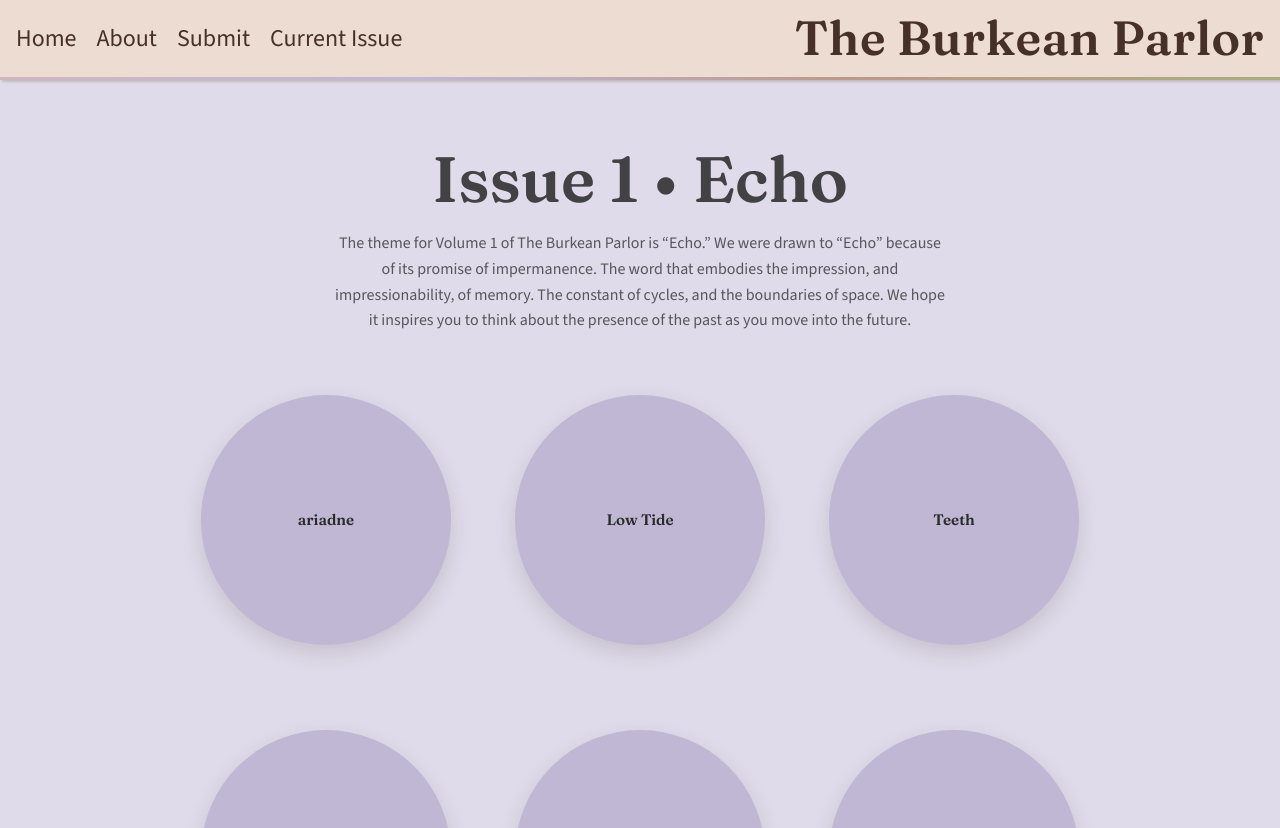
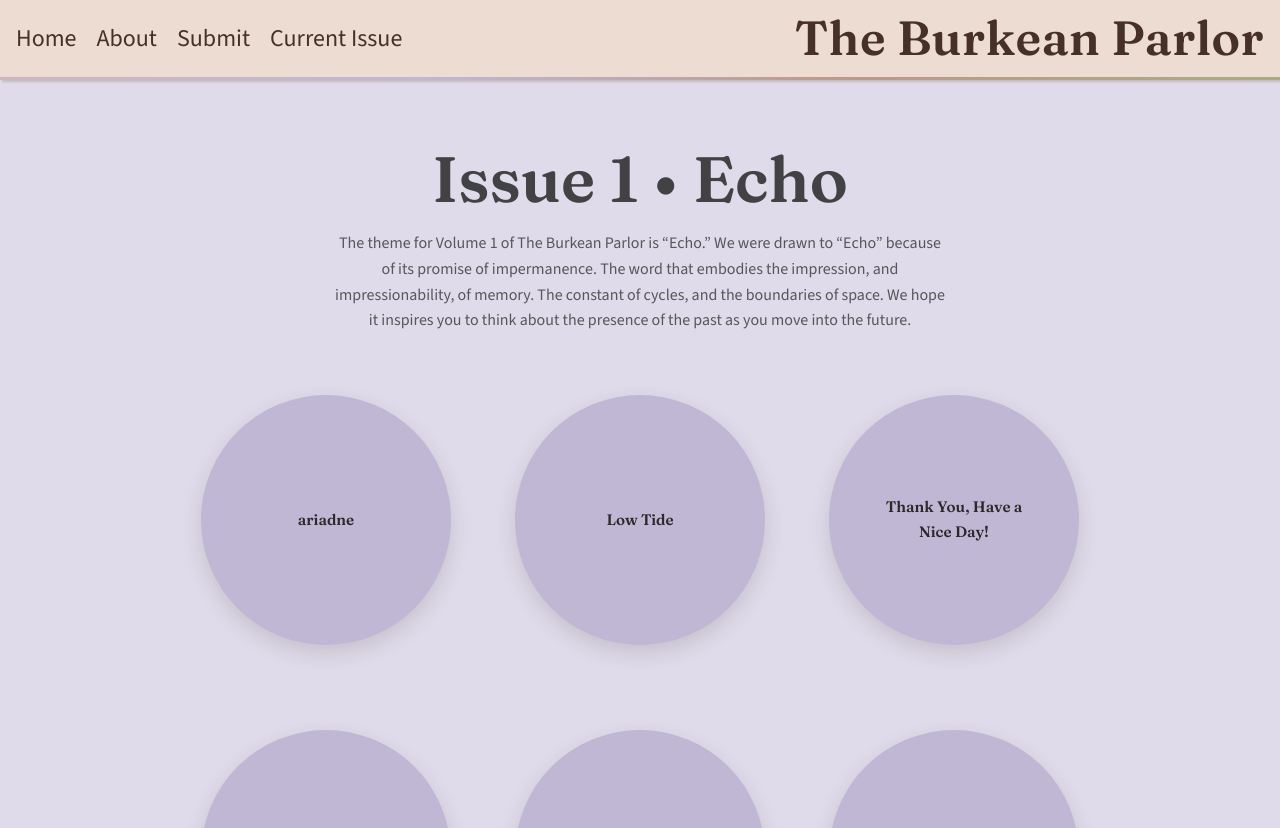
Before and after one commit to a0-ye/theburkeanparlor, a React (Vite) app: page /Issue/1 in a window 1280 px wide. Shown: the top 828 px of the page. Built offline with nearby package versions, Linux system fonts and the light colour scheme.

Commit message:
teeth removal.

```diff
--- a/src/data/ArticleRegistry.tsx
+++ b/src/data/ArticleRegistry.tsx
@@ -8,7 +8,6 @@
 
 import lowtide from "./Articles/lowtide.docx"
 import ariadne from "./Articles/ariadne.docx"
-import teeth from "./Articles/teeth.docx"
 import thankyou from "./Articles/thankyou.docx"
 import jew from "./Articles/Jew.docx"
 import toWhom from "./Articles/ToWhomItMayConcern.docx"
@@ -59,17 +58,6 @@ export const ArticleRegistry: Record<string, ArticleData> =    // <string, strin
         genres: ['Prose']
 
     },
-    "teeth": {
-        id: "teeth",
-        title: "Teeth",
-        author: "Paris O'Brien",
-        aboutauthor: " ERROR________ TODO PLACEHOLDER",
-        articleImg: undefined,
-        authorImg: undefined,
-        filepath: teeth,
-        genres: ['Poetry']
-
-    },
     "thankyou": {
         id: "thankyou",
         title: "Thank You, Have a Nice Day!",
--- a/src/data/IssueRegistry.tsx
+++ b/src/data/IssueRegistry.tsx
@@ -25,7 +25,7 @@ export const IssueRegistry: Record<string, IssueData> =    // <string, string> b
         description: <> The theme for Volume 1 of The Burkean Parlor is “Echo.” We were drawn to “Echo” because of its promise of impermanence. The word that embodies the impression, and impressionability, of memory. The constant of cycles, and the boundaries of space. We hope it inspires you to think about the presence of the past as you move into the future.
 
         </>,
-        articleList: ["ariadne", "lowtide", "teeth", "thankyou", "grief", "jew", 'toWhom'],
+        articleList: ["ariadne", "lowtide", "thankyou", "grief", "jew", 'toWhom'],
     },
     "2": {
         description: placeholder,
```
Also changed, not shown: 1 other file (tests, documents, lock files or other folders).
